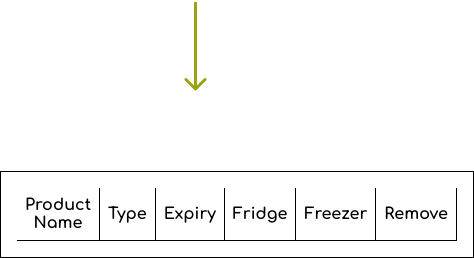
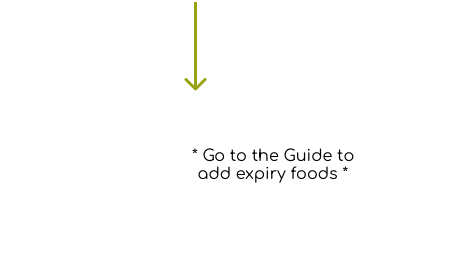
Before and after one commit to UW-INFO442-AU21/group1-jeremys-goats, a React (Create React App) app: page / in a window 390 px wide. Shown: the part 623-881 px from the top of the page, 474 px wide, since content can reach past the window. After the commit the page ends 844 px from the top, so only its background shows below. Built offline with nearby package versions, Linux system fonts and the light colour scheme.

Commit message:
added responsive styling

```diff
--- a/src/App.css
+++ b/src/App.css
@@ -214,11 +214,41 @@ Note: Beware of modifying this element as it can break the animations - you shou
     }
 
 .table {
-  padding: 1rem;
+  padding: 10px;
   position: relative;
-  top: 300px;
+  top: 250px;
+  right: 0;
+  left: 0;
+  bottom: 0;
+  margin: auto;
   border-spacing: 0;
-  border: 1px solid black;
+  /* border: 1px solid black; */
+  display: flex;
+  justify-content: center;
+  width: 55%;
+  /* margin: 350px; */
+  margin-top: 0px;
+}
+@media (max-width: 500px) {
+  .table {
+    left: 5%;
+    bottom: 50%
+  }
+}
+@media (max-width: 450px) {
+  .table {
+    left: 20%;
+  }
+}
+@media (max-width: 350px) {
+  .table {
+    left: 30%;
+  }
+}
+@media (max-width: 300px) {
+  .table {
+    left: 50%;
+  }
 }
 
 th, td {
--- a/src/App.js
+++ b/src/App.js
@@ -13,16 +13,9 @@ import Header from './Components/Header/Header';
 import { useState } from 'react';
 
 function App() {
-  const [list, passList] = useState([]);
+  const [list, setList] = useState([]);
   const yo = ['hi', 'hello'];
 
-  const setList = (event) => {
-    // const { addedList } = event.target;
-    // passList(addedList);
-    console.log(event, 'event');
-    console.log(event.length, 'event length')
-    passList(event);
-  }
   return (
     <Router>
       <Header/>
--- a/src/Components/Home/home.jsx
+++ b/src/Components/Home/home.jsx
@@ -1,26 +1,18 @@
 import { useState, useEffect } from 'react';
-import styled from "styled-components";
 
 export function FoodList(props) {
-    const [rows, setRows] = useState(0);
+    let data = props.listData;
 
-    const rowCount = (length) => {
-        setRows(length);
-
-    }
-
-    const content = () => {
-        return (
-            <TableHead listData={props.listData}/>
-        );
-    }
+    console.log(data, 'export data');
     return (
         <>
-        {<table className="table">
-            <TableHead listData={props.listData}/>
-            <TableRows listData={props.listData} setList={props.setList} rowCount={rowCount}/>
+        <table className="table">
+            {data.length == 0 ? <p>* Go to the Guide to add expiry foods *</p> :
+                <div>
+                    <TableHead/>
+                    <TableRows listData={data} setList={props.setList}/>
+                </div>}
         </table>
-        }
         </>
     );
 }
@@ -39,6 +31,7 @@ function TableHead() {
 function TableRows(props) {
     let data = props.listData;
     const [rows, setRows] = useState([]);
+    console.log(data.length, 'rows parent');
 
     useEffect(() => {
         let rowHolder = [];
@@ -48,24 +41,33 @@ function TableRows(props) {
                 if (!rowHolder.includes(item) && item.removed !== true) {
                     listHolder.push(item);
                     rowHolder.push(
-                        <TableRow listData={item} updateList={updateList}/>
+                        <TableRow food={item} updateList={updateList}/>
                     );
                 }
             });
-            props.setList(listHolder);
-            setRows(rowHolder);
+        } else {
+            props.rowCount(data.length);
         }
+        props.setList(listHolder);
+        // props.rowCount(listHolder.length);
+        setRows(rowHolder);
         console.log(rowHolder.length, 'length');
         console.log(listHolder, 'new list');
     }, []);
 
     const updateList = (item) => {
-        if (data != undefined) {
-            console.log(item, 'remove item');
-            item.removed = true;
-        }
-        console.log(rows.length, 'length remove');
+        // if (data != undefined || data.length !== 0) {
+        //     console.log(item, 'remove item');
+        //
+        // }
+        item.removed = true;
+        console.log(item, 'remove item');
+        let newList = data.filter(row => row.removed != true);
+        console.log(data, 'rows send');
+        props.setList(newList);
     }
+
+    console.log(data.length, 'rows send');
 
     return (
         <>
@@ -77,8 +79,8 @@ function TableRows(props) {
 }
 
 function TableRow(props) {
-    let item = props.listData;
-    const [removed, setRemoved] = useState(item.removed);
+    let item = props.food;
+    const [removed, setRemoved] = useState(false);
 
     const updateList = () => {
         setRemoved(true);
```
